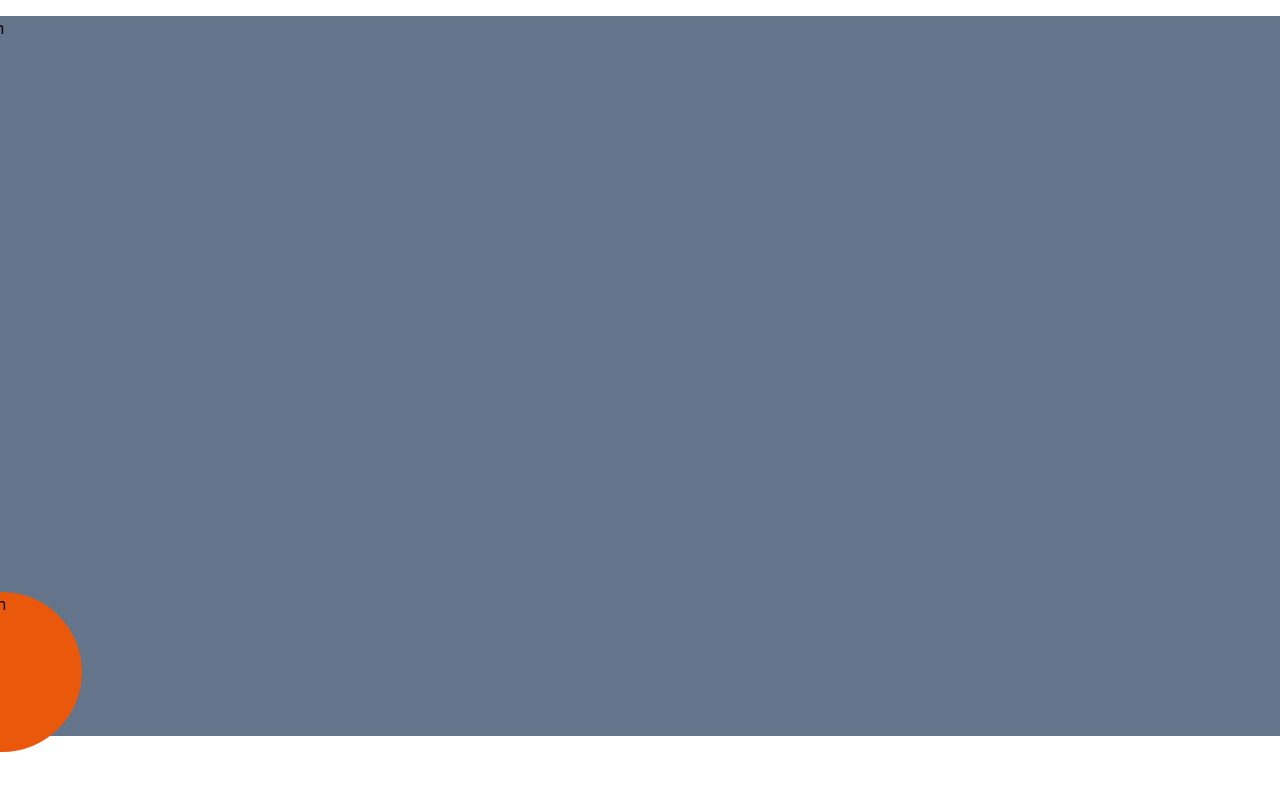
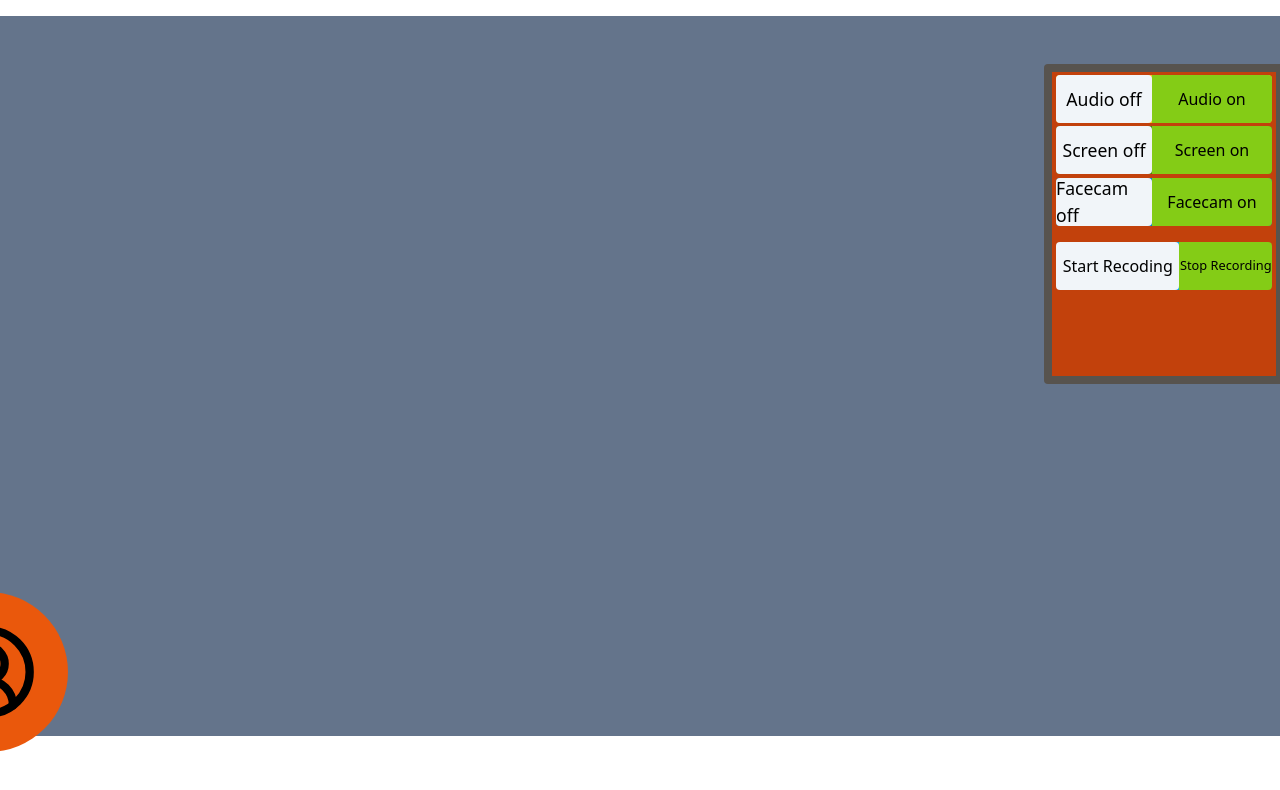
Before and after one commit to Severin84/RecordV, a Next.js app in the folder Client/my-app/: page /Recording in a window 1280 px wide. Shown: the top 790 px of the page. Built offline with nearby package versions, Linux system fonts and the light colour scheme.

Commit message:
initital styles

```diff
--- a/Client/my-app/src/app/Recording/Components/FaceScreen.tsx
+++ b/Client/my-app/src/app/Recording/Components/FaceScreen.tsx
@@ -1,9 +1,11 @@
-import React from 'react'
+
+import React from 'react';
+import { CircleUserRound } from 'lucide-react';
 
 const FaceScreen = () => {
   return (
-    <div className='h-[10rem] w-[10rem] rounded-[5rem] bg-orange-600'>
-       FaceScreen
+    <div className='h-[10rem] w-[10rem] rounded-[5rem] bg-orange-600 flex justify-center items-center'>
+       <CircleUserRound size={100}/>
     </div>
   )
 }
--- /dev/null
+++ b/Client/my-app/src/app/Recording/Components/RecordingOption.tsx
@@ -0,0 +1,63 @@
+import React, { useState } from 'react'
+
+
+const RecordingOption = () => {
+    const [toggleAudio,setToggleAudio]=useState<boolean>(false);
+    const [toggleScreen,setToggleScreen]=useState<boolean>(false);
+    const [togglefacecam,setTogglefacecam]=useState<boolean>(false);
+    const [toggleStartrecording,settoggleStartrecording]=useState<boolean>(false);
+
+    const handleaudiotoggle=()=>{
+        setToggleAudio(!toggleAudio);
+    }
+    const handlescreentoggle=()=>{
+        setToggleScreen(!toggleScreen);
+    }
+    const handlefacecamtoggle=()=>{
+        setTogglefacecam(!togglefacecam);
+    }
+    const handlestartrecordingtogle=()=>{
+        settoggleStartrecording(!toggleStartrecording);
+    }
+
+  return (
+    <div className='h-[19rem] w-[14rem] bg-orange-700'>
+        <div>
+        <div className='h-[3rem] w-[13.5rem] bg-amber-400 rounded mb-[0.2rem] mt-[0.2rem] ml-[0.25rem] flex'>
+            <div className={toggleAudio===true?'h-[3rem] w-[7.5rem] bg-lime-500 rounded-l  flex justify-center items-center cursor-pointer':'h-[3rem] w-[6rem] bg-slate-100 rounded text-[1.1rem] flex justify-center items-center cursor-pointer'} onClick={()=>handleaudiotoggle()}>
+             Audio off
+            </div>
+            <div className={toggleAudio===true?'h-[3rem] w-[6rem] bg-slate-100 rounded text-[1.1rem] flex justify-center items-center cursor-pointer':'h-[3rem] w-[7.5rem] bg-lime-500 rounded-r  flex justify-center items-center cursor-pointer'} onClick={()=>handleaudiotoggle()}>
+                Audio on
+            </div>
+        </div>
+        <div className='h-[3rem] w-[13.5rem] bg-lime-700 rounded mb-[0.2rem] mt-[0.2rem] ml-[0.25rem] flex'>
+            <div className={toggleScreen===true?'h-[3rem] w-[7.5rem] bg-lime-500 rounded-l  flex justify-center items-center cursor-pointer':'h-[3rem] w-[6rem] bg-slate-100 rounded text-[1.1rem] flex justify-center items-center cursor-pointer'} onClick={()=>handlescreentoggle()}>
+                Screen off
+            </div>
+            <div className={toggleScreen===true?'h-[3rem] w-[6rem] bg-slate-100 rounded text-[1.1rem] flex justify-center items-center cursor-pointer':'h-[3rem] w-[7.5rem] bg-lime-500 rounded-r  flex justify-center items-center cursor-pointer'} onClick={()=>handlescreentoggle()}>
+                Screen on
+            </div>
+        </div>
+        <div className='h-[3rem] w-[13.5rem] bg-sky-600 rounded mb-[0.2rem] mt-[0.2rem] ml-[0.25rem] flex'>
+             <div className={togglefacecam===true?'h-[3rem] w-[7.5rem] bg-lime-500 rounded-l  flex justify-center items-center cursor-pointer':'h-[3rem] w-[6rem] bg-slate-100 rounded text-[1.1rem] flex justify-center items-center cursor-pointer'} onClick={()=>handlefacecamtoggle()}>
+                Facecam off
+            </div>
+            <div className={togglefacecam===true?'h-[3rem] w-[6rem] bg-slate-100 rounded text-[1.1rem] flex justify-center items-center cursor-pointer':'h-[3rem] w-[7.5rem] bg-lime-500 rounded-r  flex justify-center items-center cursor-pointer'} onClick={()=>handlefacecamtoggle()}>
+                Facecam on
+            </div>
+        </div>
+        </div>
+        <div className='h-[3rem] w-[13.5rem] bg-sky-500 rounded-[2rem] mb-[0.2rem] mt-[1rem] ml-[0.25rem] flex'>
+            <div className={toggleStartrecording===true?'h-[3rem] w-[7.5rem] bg-lime-500 rounded-l text-[0.8rem]  flex justify-center items-center cursor-pointer':'h-[3rem] w-[10rem] bg-slate-100 rounded text-[1rem] flex justify-center items-center cursor-pointer'} onClick={()=>handlestartrecordingtogle()}>
+              Start Recoding
+            </div>
+            <div className={toggleStartrecording===true?'h-[3rem] w-[10rem] bg-slate-100 rounded text-[1rem] flex justify-center items-center cursor-pointer':'h-[3rem] w-[7.5rem] bg-lime-500 rounded-r text-[0.8rem] flex justify-center items-center cursor-pointer'} onClick={()=>handlestartrecordingtogle()}>
+              Stop Recording
+            </div>
+        </div>
+    </div>
+  )
+}
+
+export default RecordingOption
--- a/Client/my-app/src/app/Recording/Components/Screen.tsx
+++ b/Client/my-app/src/app/Recording/Components/Screen.tsx
@@ -1,8 +1,17 @@
-"use-client"
-import React from 'react'
+"use client"
+import React, { useState } from 'react'
 import FaceScreen from './FaceScreen'
+import {Columns2, SquareX} from "lucide-react"
+import RecordingOption from './RecordingOption'
+// import {RecordingOptionState } from '@/types/Recording/Recording'
+const Screen = () => {
 
-const Screen = () => {
+  const [toggleState,setToggleState]=useState<boolean>(true);
+
+  const handleRecordingToggle=()=>{
+     setToggleState(!toggleState);
+  }
+
   return (
     <div className='flex'>
       <div>
@@ -10,15 +19,25 @@ const Screen = () => {
             <div className="h-[45rem] w-[85rem] bg-slate-500 rounded m-[1rem]">
                 Screen
             </div>
-
         </div>
         <div className='mt-[-10rem] ml-[-1rem]'>
             <FaceScreen/>
         </div>
+        { toggleState &&
+          <div className='mt-[-43rem] ml-[70rem] bg-stone-600 h-[20rem] w-[15rem] rounded flex justify-center items-center'>
+              <RecordingOption/>
+          </div>
+         }
       </div>
-      <div>
-              Q
-      </div>
+      {   toggleState === true ?
+           <div className='mt-[1rem] cursor-pointer'>
+              <SquareX size={40} onClick={()=>handleRecordingToggle()}/>
+           </div>
+           :
+           <div className='mt-[1rem] cursor-pointer'>
+              <Columns2 size={40} onClick={()=>handleRecordingToggle()}/>
+          </div>
+      }
   </div>
   )
 }
--- a/Client/my-app/src/app/Recording/page.tsx
+++ b/Client/my-app/src/app/Recording/page.tsx
@@ -1,3 +1,4 @@
+
 import React from 'react'
 import Screen from './Components/Screen'
 // import FaceScreen from './Components/FaceScreen'
--- a/Client/my-app/src/app/page.tsx
+++ b/Client/my-app/src/app/page.tsx
@@ -1,3 +1,4 @@
+
 import Recording from "./Recording/page";
 
 
--- /dev/null
+++ b/Client/my-app/src/types/Recording/Recording.ts
@@ -0,0 +1,5 @@
+
+export interface RecordingOptionState{
+   toggleState:boolean,
+   setToggleState:React.Dispatch<React.SetStateAction<boolean>>;
+}
```
